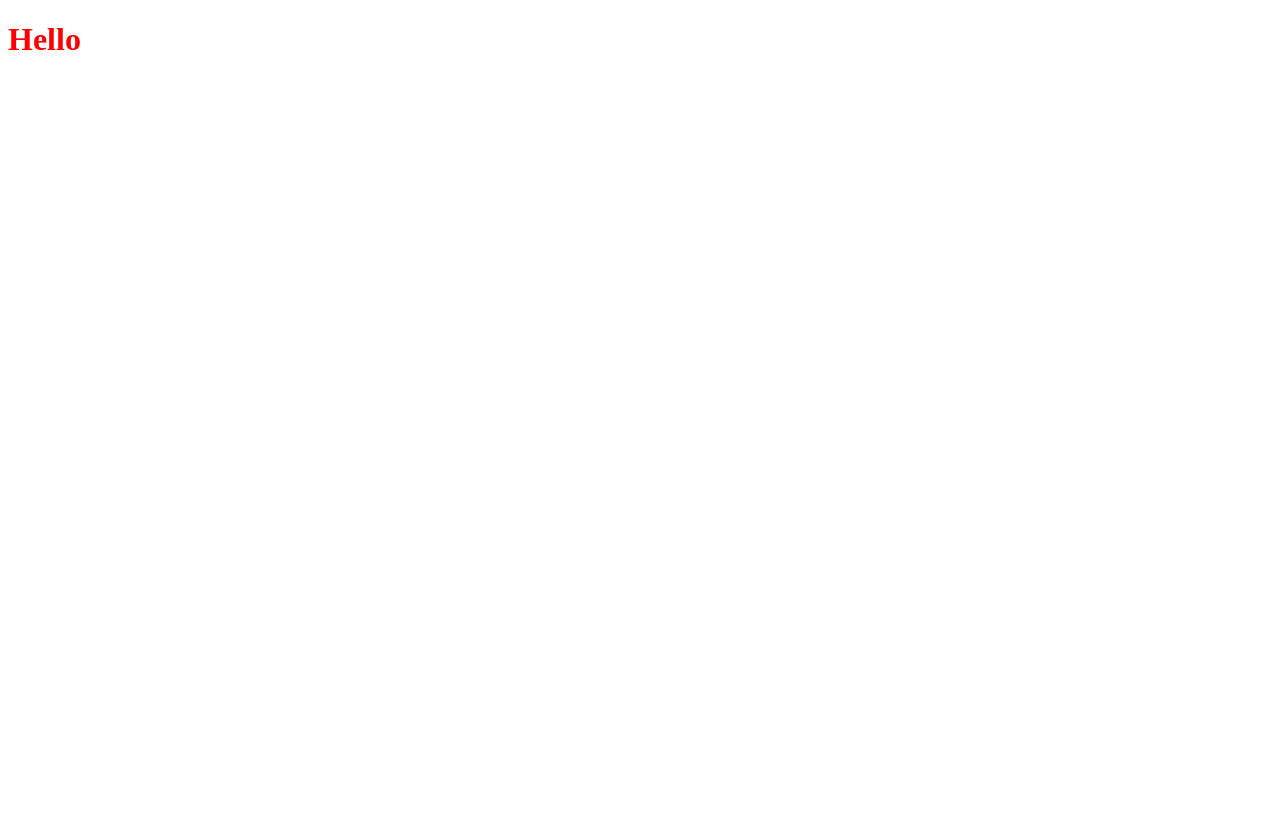
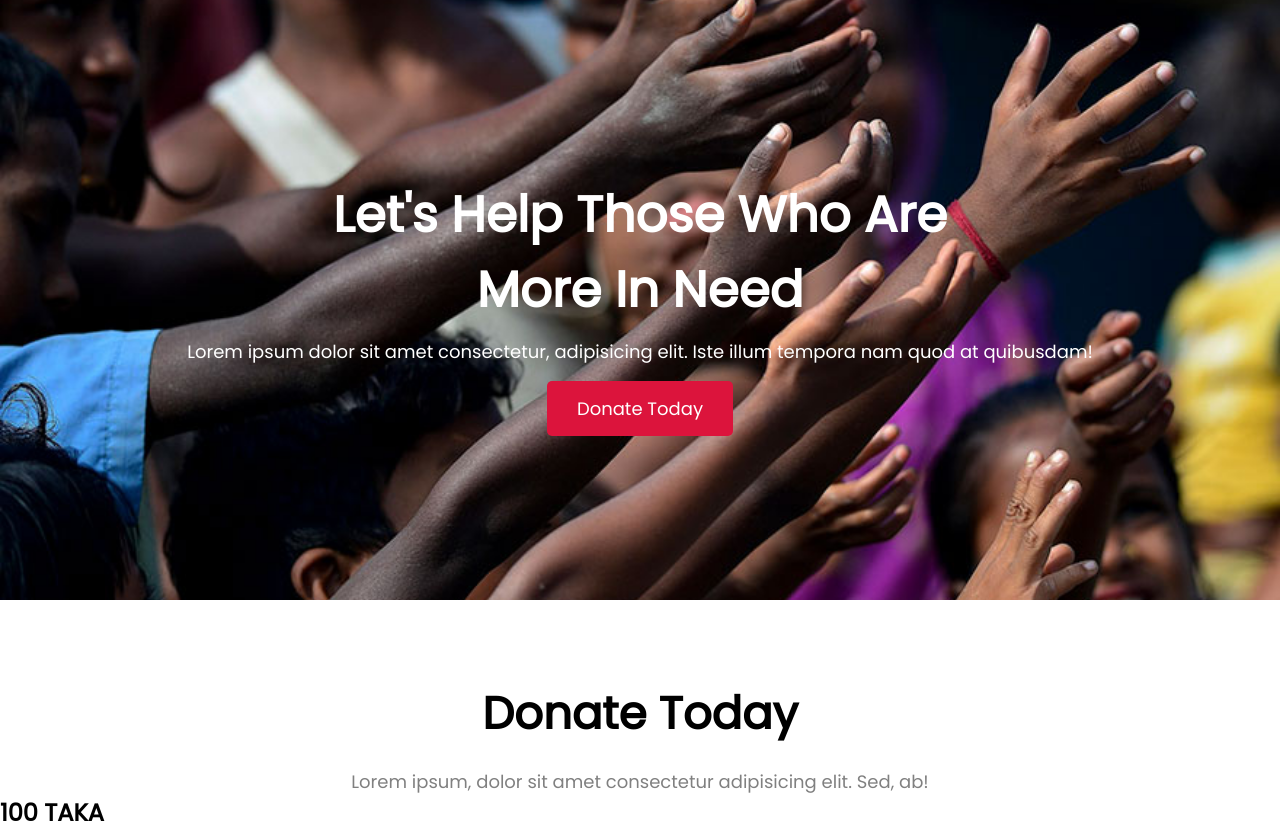
Before and after one commit to armanalam9/donate-today, a plain HTML site: page images/index.html in a window 1280 px wide. Before the commit the page ends 800 px from the top, so only its background shows below. Drawn offline with Linux system fonts and the light colour scheme.

Commit message:
creating-card

```diff
--- a/images/index.html
+++ b/images/index.html
@@ -6,12 +6,30 @@
     <meta http-equiv="X-UA-Compatible" content="IE=edge">
     <meta name="viewport" content="width=device-width, initial-scale=1.0">
     <title>Donate Today</title>
+    <link rel="preconnect" href="https://fonts.googleapis.com">
+    <link rel="preconnect" href="https://fonts.gstatic.com" crossorigin>
+    <link href="https://fonts.googleapis.com/css2?family=Poppins&display=swap" rel="stylesheet">
     <link rel="stylesheet" href="style.css">
 </head>
 
 <body>
-    <h1>Hello</h1>
-
+    <div class="first-section">
+        <div class="first-banner">
+            <h1 class="first-h1">Let's Help Those Who Are <br> More In Need</h1>
+            <p class="first-p">Lorem ipsum dolor sit amet consectetur, adipisicing elit. Iste illum tempora nam quod at
+                quibusdam!</p>
+            <a class="button-btn" href="">Donate Today</a>
+        </div>
+    </div>
+    <div class="sec-section">
+        <h1 class="tittle1">Donate Today</h1>
+        <p class="para">Lorem ipsum, dolor sit amet consectetur adipisicing elit. Sed, ab!</p>
+    </div>
+    <div class="taka">
+        <div class="taka1">
+            <h2>100 TAKA</h2>
+        </div>
+    </div>
 </body>
 
 </html>
--- a/images/style.css
+++ b/images/style.css
@@ -1,3 +1,59 @@
-h1 {
-    color: red;
+* {
+    padding: 0px;
+    margin: 0px;
 }
+
+body {
+    font-family: 'Poppins', sans-serif;
+}
+
+.first-section {
+    background-image: url(./donation13.jpg);
+    background-repeat: no-repeat;
+    background-position: center;
+    background-size: cover;
+    height: 600px;
+    display: flex;
+    align-items: center;
+    justify-content: center;
+}
+
+.first-banner {
+    color: white;
+    text-align: center;
+}
+
+.first-h1 {
+    font-size: 50px;
+}
+
+.first-p {
+    font-size: 18px;
+    margin-bottom: 30px;
+    margin-top: 10px;
+}
+
+.button-btn {
+    text-decoration: none;
+    padding: 15px 30px;
+    background-color: crimson;
+    font-size: 18px;
+    color: white;
+    margin: 50px;
+    border-radius: 5px;
+}
+
+.sec-section {
+    text-align: center;
+    margin-top: 80px;
+}
+
+.tittle1 {
+    font-size: 45px;
+}
+
+.para {
+    margin-top: 20px;
+    color: gray;
+    font-size: 18px;
+}
```
